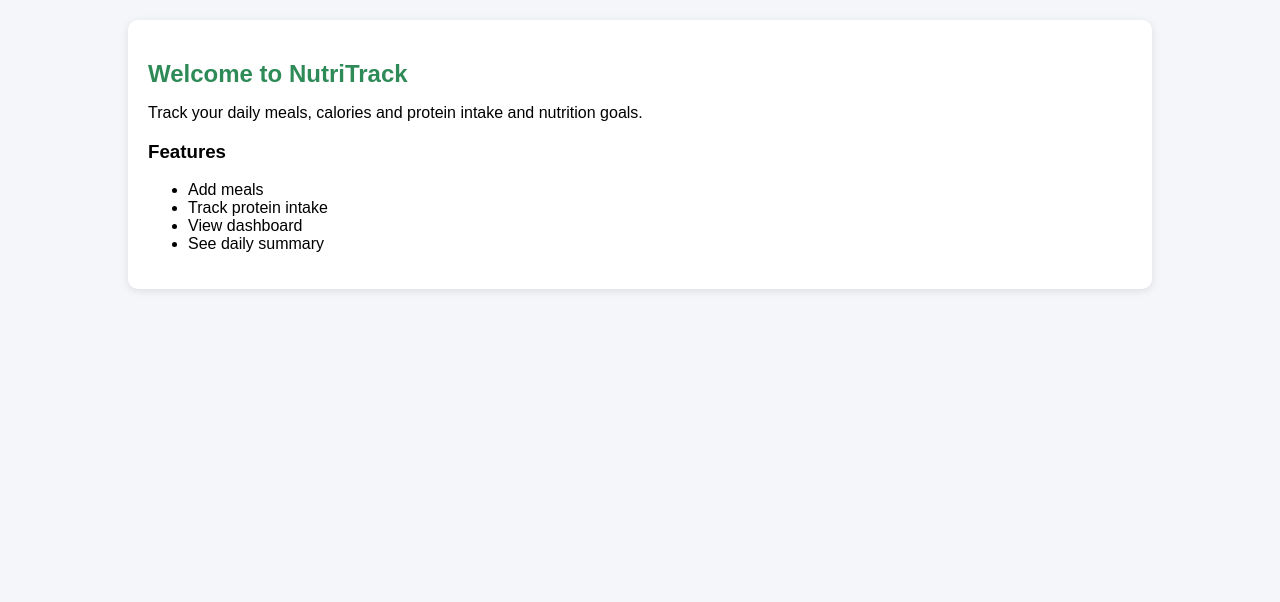
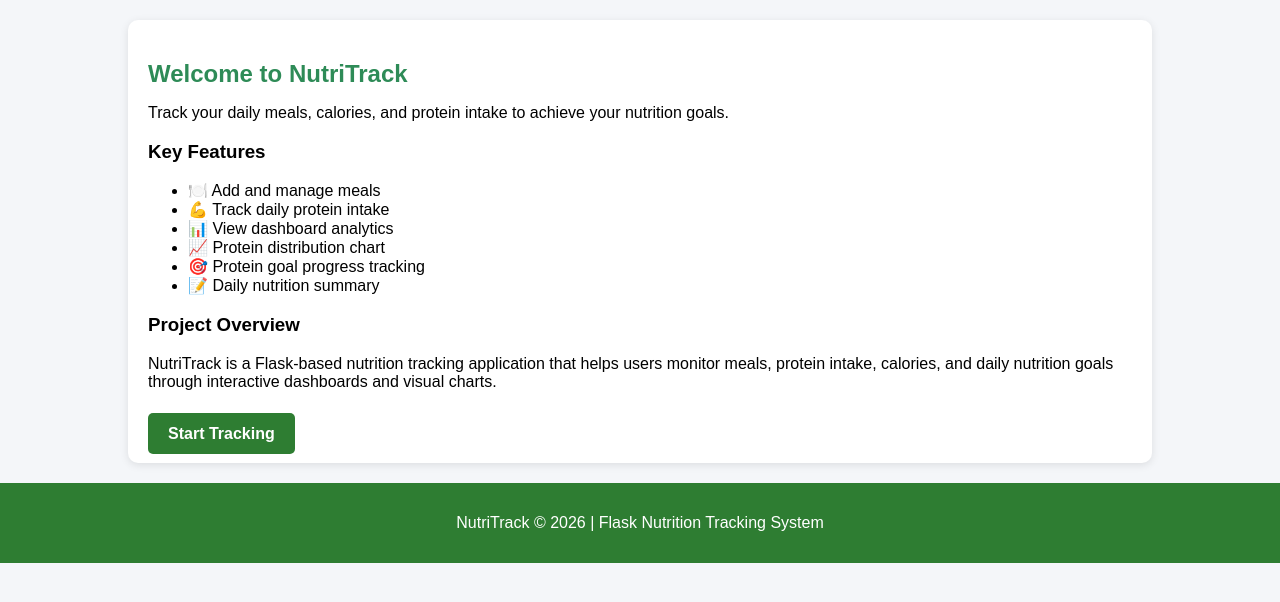
Before and after one commit to Manideep-14/NutriTrack, a Flask app: page / in a window 1280 px wide. Shown: the part 143-745 px from the top of the page. Run offline with Flask 3, Linux system fonts and the light colour scheme.

Commit message:
Updated README and project documentation

```diff
--- a/app.py
+++ b/app.py
@@ -1,7 +1,7 @@
-from flask import Flask, render_template, request, redirect
+from flask import Flask, render_template, request, redirect,flash
 
 app = Flask(__name__)
-
+app.secret_key = "nutritrack123"
 # Store meals
 meals = []
 
@@ -26,6 +26,7 @@ def add_meal():
 
         meals.append(meal)
 
+        flash("Meal added successfully!", "success")
         return redirect("/dashboard")
 
     return render_template("add_meal.html")
@@ -34,10 +35,16 @@ def add_meal():
 # Dashboard
 @app.route("/dashboard")
 def dashboard():
+    total_protein = sum(meal["protein"] for meal in meals)
+
+    protein_goal = 120
+    progress = min((total_protein / protein_goal) * 100, 100)
 
     return render_template(
         "dashboard.html",
-        meals=meals
+        meals=meals,
+        total_protein=total_protein,
+        progress=progress
     )
 
 
@@ -66,9 +73,14 @@ def summary():
         "summary.html",
         total_protein=total_protein,
         total_calories=total_calories,
-        goal_status=goal_status
+        goal_status=goal_status,
+        meal_count=len(meals)
     )
-
+@app.route("/delete/<int:index>")
+def delete_meal(index):
+    if 0 <= index < len(meals):
+        meals.pop(index)
+    return redirect("/dashboard")
 
 if __name__ == "__main__":
-    app.run(debug=True)
+    app.run(debug=True, port=5050)
--- a/static/style.css
+++ b/static/style.css
@@ -93,3 +93,58 @@ h2{
 .navbar a:hover{
     color: #256d46;
 }
+.progress-container{
+    width:100%;
+    background:#ddd;
+    border-radius:10px;
+    height:20px;
+    margin-bottom:15px;
+}
+
+.progress-bar{
+    height:20px;
+    background:#2e8b57;
+    border-radius:10px;
+}
+.delete-btn{
+    background:red;
+    color:white;
+    border:none;
+    padding:5px 10px;
+    border-radius:5px;
+    cursor:pointer;
+}
+table {
+    width: 100%;
+    border-collapse: collapse;
+}
+
+th, td {
+    padding: 12px;
+    text-align: center;
+    border: 1px solid #ddd;
+}
+
+th {
+    background-color: #2e7d32;
+    color: white;
+}
+.btn {
+    background-color: #2e7d32;
+    color: white;
+    padding: 12px 20px;
+    text-decoration: none;
+    border-radius: 5px;
+    font-weight: bold;
+}
+
+.btn:hover {
+    background-color: #1b5e20;
+}
+footer {
+    text-align: center;
+    padding: 15px;
+    margin-top: 20px;
+    background: #2e7d32;
+    color: white;
+}
--- a/templates/index.html
+++ b/templates/index.html
@@ -20,26 +20,38 @@
 </div>
 
 <div class="container">
-
 <div class="card">
     <h2>Welcome to NutriTrack</h2>
 
     <p>
-            Track your daily meals, calories and protein intake and nutrition goals.
+        Track your daily meals, calories, and protein intake to achieve your nutrition goals.
     </p>
 
-        <h3>Features</h3>
+    <h3>Key Features</h3>
 
     <ul>
-            <li>Add meals</li>
-            <li>Track protein intake</li>
-            <li>View dashboard</li>
-            <li>See daily summary</li>
+        <li>🍽️ Add and manage meals</li>
+        <li>💪 Track daily protein intake</li>
+        <li>📊 View dashboard analytics</li>
+        <li>📈 Protein distribution chart</li>
+        <li>🎯 Protein goal progress tracking</li>
+        <li>📝 Daily nutrition summary</li>
     </ul>
+<h3>Project Overview</h3>
 
+<p>
+NutriTrack is a Flask-based nutrition tracking application that helps users
+monitor meals, protein intake, calories, and daily nutrition goals through
+interactive dashboards and visual charts.
+</p>
+    <br>
+
+    <a href="/add-meal" class="btn">Start Tracking</a>
 </div>
 
 </div>
-
+<footer>
+    <p>NutriTrack © 2026 | Flask Nutrition Tracking System</p>
+</footer>
 </body>
 </html>
--- a/templates/summary.html
+++ b/templates/summary.html
@@ -25,6 +25,8 @@
 <div class="container">
 
 <div class="card">
+<h2>Total Meals</h2>
+<p>{{ meal_count }}</p>
 
 <h2>Total Protein</h2>
 
```
Also changed, not shown: templates/dashboard.html (+64 -12 lines). Lines whose indentation alone changed are shown as unchanged.
